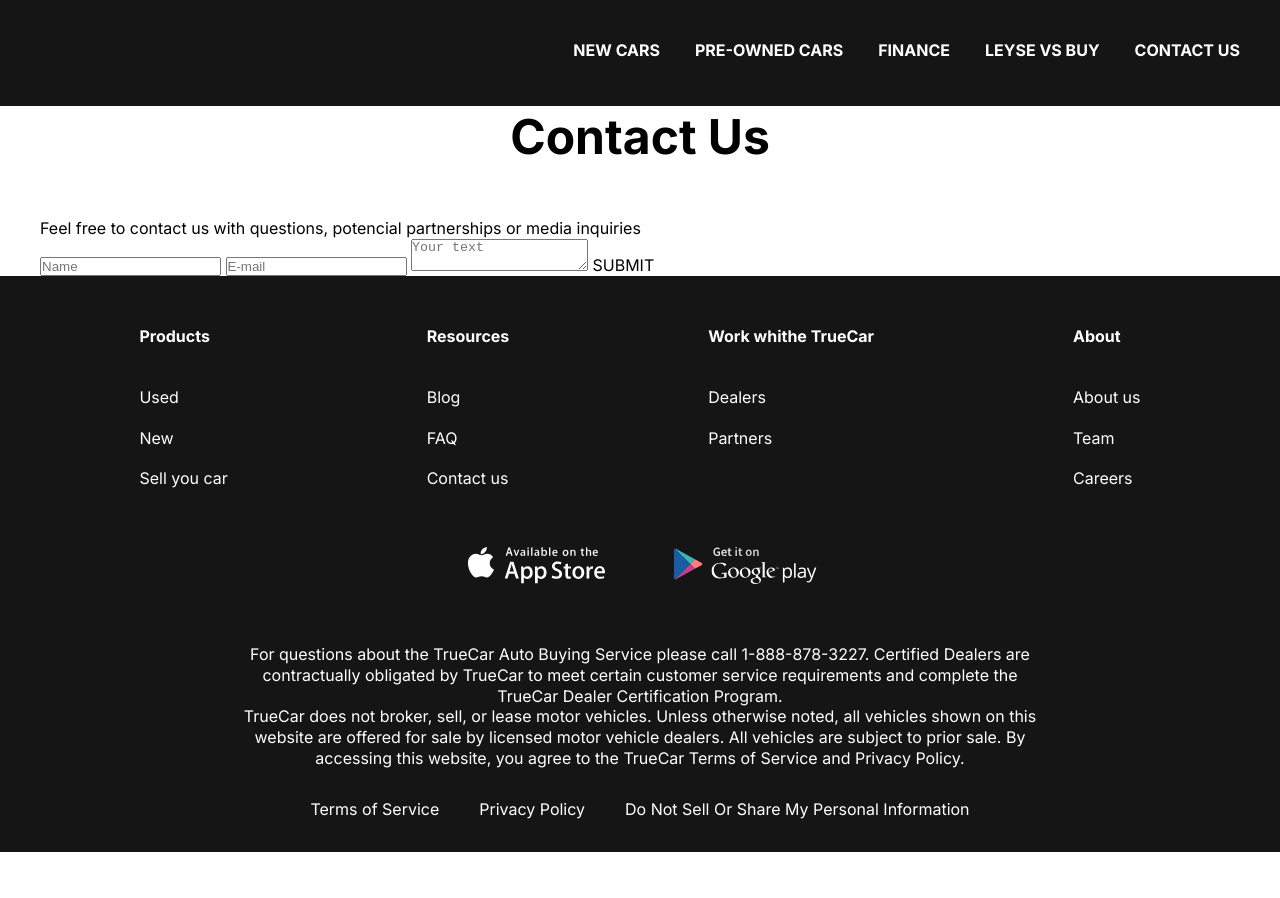
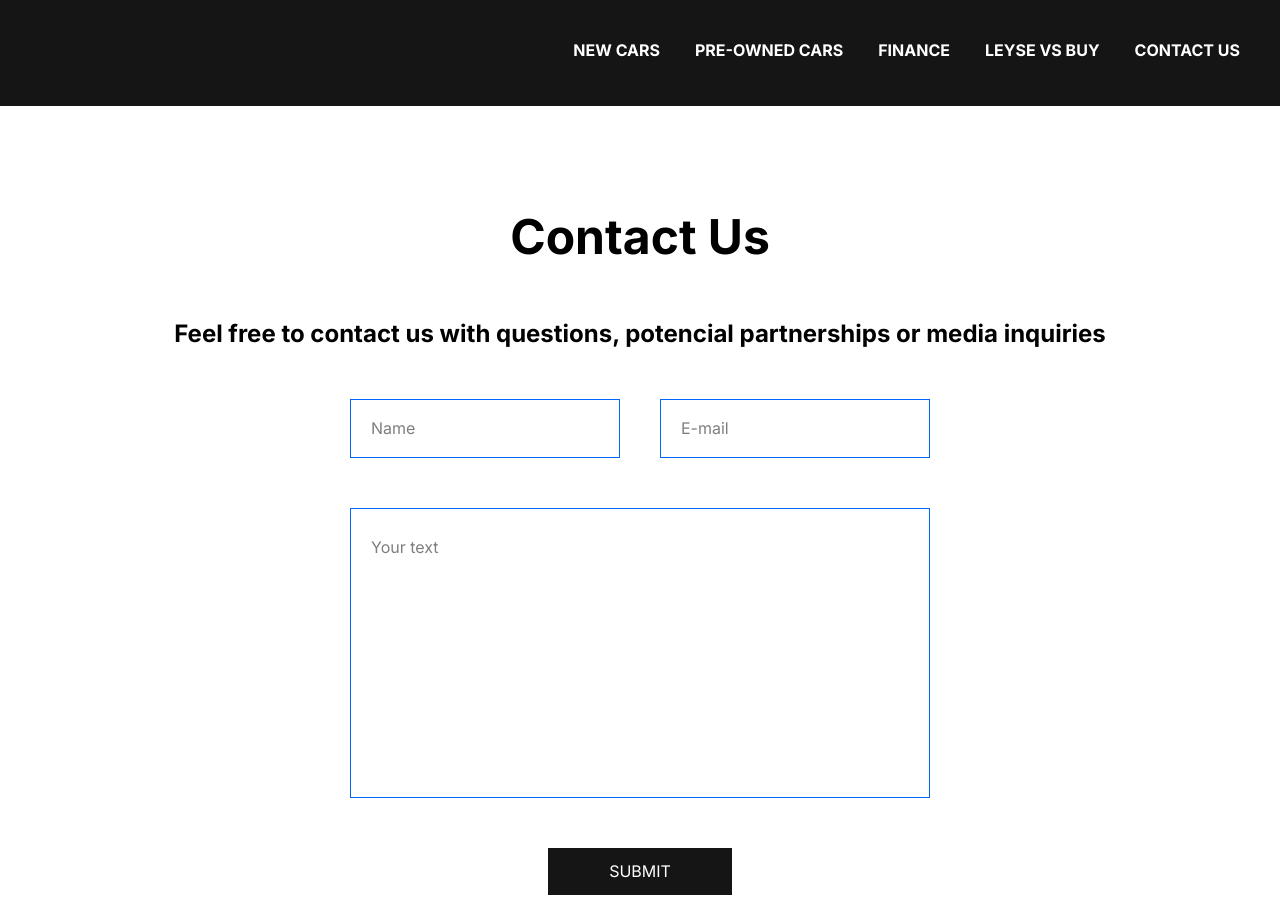
Before and after one commit to As01d/lease-car, a plain HTML site: page contacts.html in a window 1280 px wide. Shown: the top 898 px of the page. Before the commit the page ends 852 px from the top, so only its background shows below. Drawn offline with Linux system fonts and the light colour scheme.

Commit message:
Update style.css

```diff
--- a/css/style.css
+++ b/css/style.css
@@ -54,7 +54,7 @@ body {
 .header-main {
     background-color: transparent;
     position: absolute;
-    z-index: 5;
+    z-index: 10;
     right: 0;
     left: 0;
 }
@@ -312,3 +312,75 @@ body {
 .important__item{
     margin-bottom: 20px;
 }
+
+.contacts{
+    padding: 100px 0 150px;
+}
+
+.contacts__title{
+    margin-bottom: 20px;
+}
+
+.contacts__text{
+    text-align: center;
+    font-weight: 700;
+    font-size: 24px;
+    margin-bottom: 50px;
+    padding:0 100px;
+}
+
+.form{
+    max-width: 580px;
+    margin: 0 auto;
+    display: flex;
+    justify-content: space-between;
+    flex-wrap: wrap;
+}
+
+.form__input{
+    width: 270px;
+    padding: 18px 20px;
+    display: inline-block;
+    border: 1px solid #0066ff;
+    margin-bottom: 50px;
+    font-family: 'Inter', sans-serif;
+    font-size: 16px;
+    font-weight: 400;
+    line-height: 1.3;
+    color:#000;
+}
+
+.form__input::placeholder,
+.form__textarea::placeholder{
+    font-family: 'Inter', sans-serif;
+    font-size: 16px;
+    font-weight: 400;
+    line-height: 1.3;
+    color:#000;
+    opacity: .5;
+}
+
+.form__textarea{
+    width: 100%;
+    resize: none;
+    padding: 28px 20px;
+    height: 290px;
+    border: 1px solid #0066ff;
+    font-family: 'Inter', sans-serif;
+    font-size: 16px;
+    font-weight: 400;
+    line-height: 1.3;
+    color:#000;
+    margin-bottom: 50px;
+}
+
+.form__btm{
+    text-transform: uppercase;
+    color:#fff;
+    background: #151515;
+    font-family: 'Inter', sans-serif;
+    font-size: 16px;
+    font-weight: 400;
+    padding: 13px 61px;
+    margin: 0 auto;
+}
```
